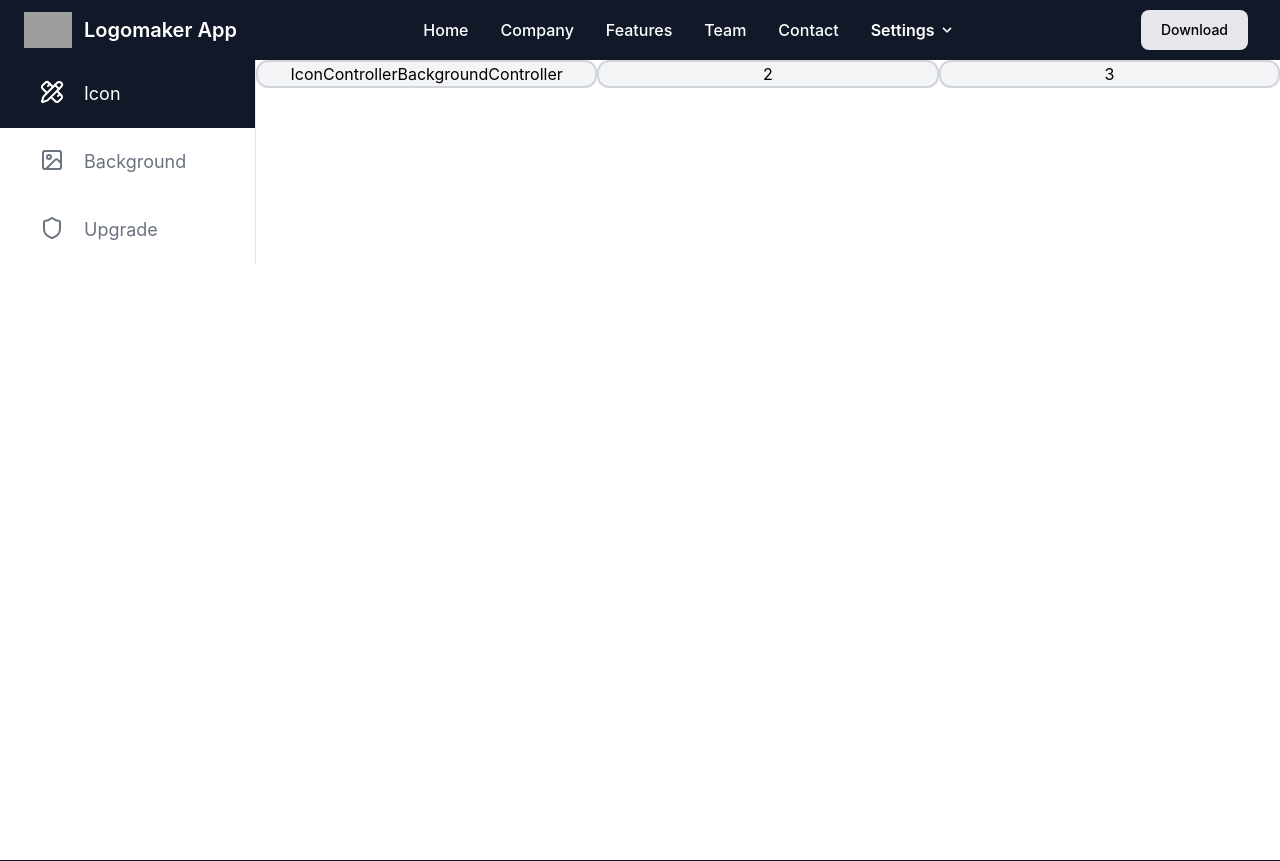
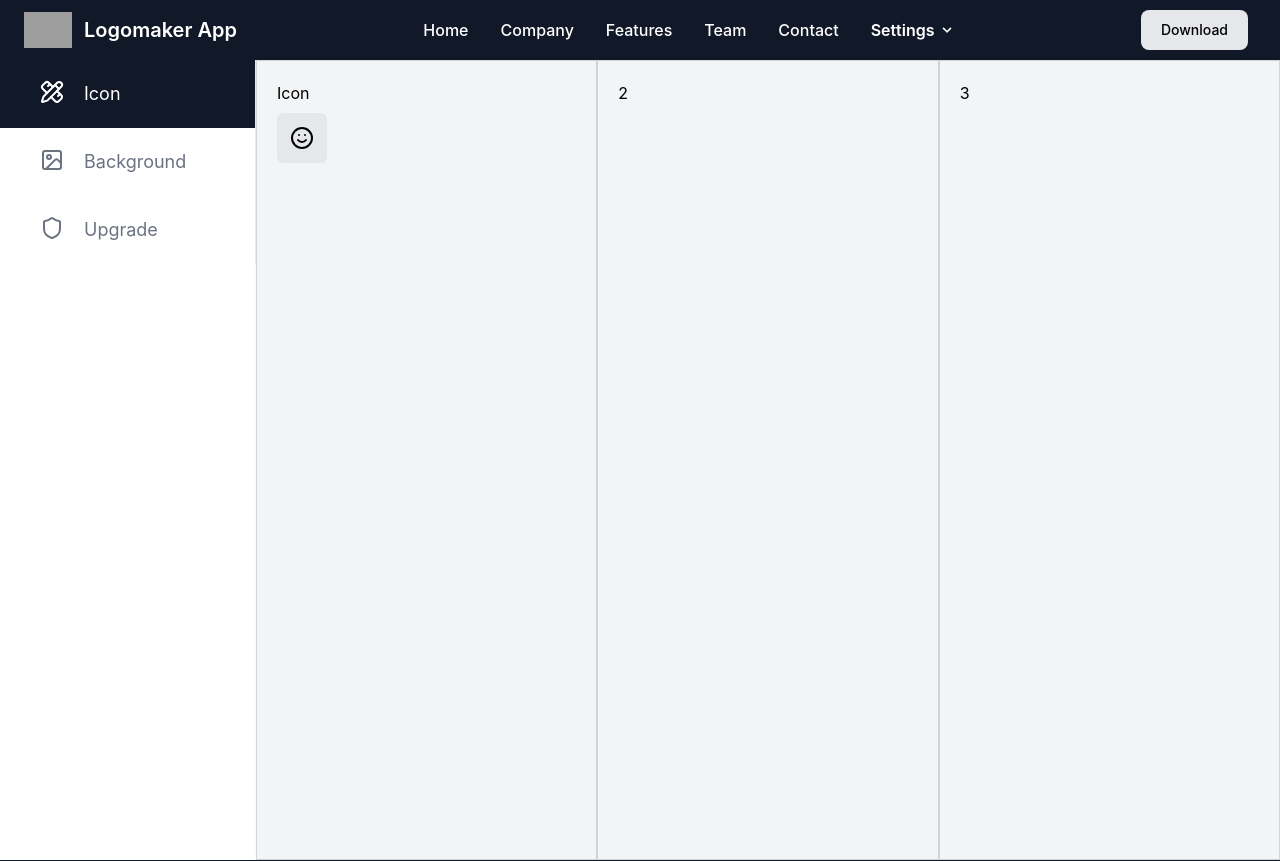
Before and after one commit to code-gritt/LogoMaker-App-React-TaiwindCSS, a React (Vite) app: page / in a window 1280 px wide. Shown: the top 861 px of the page. Built offline with nearby package versions, Linux system fonts and the light colour scheme; grey boxes are pictures that could not be loaded.

Commit message:
added other components

```diff
--- a/package.json
+++ b/package.json
@@ -18,6 +18,7 @@
     "tailwind-merge": "^2.3.0"
   },
   "devDependencies": {
+    "@types/node": "^20.14.8",
     "@types/react": "^18.2.66",
     "@types/react-dom": "^18.2.22",
     "@vitejs/plugin-react": "^4.2.1",
--- a/src/App.jsx
+++ b/src/App.jsx
@@ -1,3 +1,4 @@
+import { useState } from "react";
 import BackgroundController from "./components/BackgroundController";
 import Footer from "./components/Footer";
 import Header from "./components/Header";
@@ -5,23 +6,23 @@ import IconController from "./components/IconController";
 import Sidenav from "./components/Sidenav";
 
 function App() {
+  const [selectedIndex, setSelectedIndex] = useState("");
   return (
     <>
       <Header />
       <div className="h-screen">
-        <div className="w-64 border-r fixed">
-          <Sidenav selectedIndex={(value) => console.log(value)} />
+        <div className="w-64 border-r absolute">
+          <Sidenav selectedIndex={(value) => setSelectedIndex(value)} />
         </div>
 
         <div className="ml-64 grid grid-cols-1 md:grid-cols-2 lg:grid-cols-3">
-          <div className="flex justify-center  border-2 border-gray-300 rounded-xl   bg-gray-100">
-            <IconController />
-            <BackgroundController />
+          <div className="flex p-5 h-screen shadow-sm  border border-gray-300 bg-gray-100">
+            {selectedIndex == 0 ? <IconController /> : <BackgroundController />}
           </div>
-          <div className="flex justify-center  border-2 border-gray-300 rounded-xl  bg-gray-100">
+          <div className="flex p-5 h-screen shadow-sm  border border-gray-300 bg-gray-100">
             2
           </div>
-          <div className="flex justify-center  border-2 border-gray-300 rounded-xl   bg-gray-100">
+          <div className="flex p-5 h-screen shadow-sm  border border-gray-300 bg-gray-100">
             3
           </div>
         </div>
--- a/src/components/Header.jsx
+++ b/src/components/Header.jsx
@@ -20,7 +20,7 @@ const Header = () => {
             <div className="flex items-center lg:order-2">
               <a
                 href="#"
-                className="hover:scale-105 dark:text-white bg-gray-200 text-black transition duration-300 ease-out font-medium rounded-lg text-sm px-4 lg:px-5 py-2 lg:py-2.5 mr-2 dark:hover:bg-gray-700 focus:outline-none dark:focus:ring-gray-800"
+                className="hover:scale-105 text-black bg-gray-200 transition duration-300 ease-out font-medium rounded-lg text-sm px-4 lg:px-5 py-2 lg:py-2.5 mr-2 dark:focus:ring-gray-800"
               >
                 Download
               </a>
@@ -67,7 +67,7 @@ const Header = () => {
                 <li>
                   <a
                     href="#"
-                    className="block py-2 pr-4 pl-3 text-white rounded bg-primary-700 lg:bg-transparent lg:text-primary-700 lg:p-0 dark:text-white"
+                    className="block py-2 hover:scale-105 transition duration-300 ease-out pr-4 pl-3 text-white rounded bg-primary-700 lg:bg-transparent lg:text-primary-700 lg:p-0 dark:text-white"
                     aria-current="page"
                   >
                     Home
@@ -76,7 +76,7 @@ const Header = () => {
                 <li>
                   <a
                     href="#"
-                    className="block py-2 pr-4 pl-3 text-white border-b border-gray-100 hover:bg-gray-50 lg:hover:bg-transparent lg:border-0 lg:hover:text-primary-700 lg:p-0 dark:text-gray-400 lg:dark:hover:text-white dark:hover:bg-gray-700 dark:hover:text-white lg:dark:hover:bg-transparent dark:border-gray-700"
+                    className="block py-2 hover:scale-105 transition duration-300 ease-out pr-4 pl-3 text-white border-b border-gray-100 hover:bg-gray-50 lg:hover:bg-transparent lg:border-0 lg:hover:text-primary-700 lg:p-0 dark:text-gray-400 lg:dark:hover:text-white dark:hover:bg-gray-700 dark:hover:text-white lg:dark:hover:bg-transparent dark:border-gray-700"
                   >
                     Company
                   </a>
@@ -84,7 +84,7 @@ const Header = () => {
                 <li>
                   <a
                     href="#"
-                    className="block py-2 pr-4 pl-3 text-white border-b border-gray-100 hover:bg-gray-50 lg:hover:bg-transparent lg:border-0 lg:hover:text-primary-700 lg:p-0 dark:text-gray-400 lg:dark:hover:text-white dark:hover:bg-gray-700 dark:hover:text-white lg:dark:hover:bg-transparent dark:border-gray-700"
+                    className="block py-2 hover:scale-105 transition duration-300 ease-out pr-4 pl-3 text-white border-b border-gray-100 hover:bg-gray-50 lg:hover:bg-transparent lg:border-0 lg:hover:text-primary-700 lg:p-0 dark:text-gray-400 lg:dark:hover:text-white dark:hover:bg-gray-700 dark:hover:text-white lg:dark:hover:bg-transparent dark:border-gray-700"
                   >
                     Features
                   </a>
@@ -92,7 +92,7 @@ const Header = () => {
                 <li>
                   <a
                     href="#"
-                    className="block py-2 pr-4 pl-3 text-white border-b border-gray-100 hover:bg-gray-50 lg:hover:bg-transparent lg:border-0 lg:hover:text-primary-700 lg:p-0 dark:text-gray-400 lg:dark:hover:text-white dark:hover:bg-gray-700 dark:hover:text-white lg:dark:hover:bg-transparent dark:border-gray-700"
+                    className="block py-2 hover:scale-105 transition duration-300 ease-out pr-4 pl-3 text-white border-b border-gray-100 hover:bg-gray-50 lg:hover:bg-transparent lg:border-0 lg:hover:text-primary-700 lg:p-0 dark:text-gray-400 lg:dark:hover:text-white dark:hover:bg-gray-700 dark:hover:text-white lg:dark:hover:bg-transparent dark:border-gray-700"
                   >
                     Team
                   </a>
@@ -100,7 +100,7 @@ const Header = () => {
                 <li>
                   <a
                     href="#"
-                    className="block py-2 pr-4 pl-3 text-white border-b border-gray-100 hover:bg-gray-50 lg:hover:bg-transparent lg:border-0 lg:hover:text-primary-700 lg:p-0 dark:text-gray-400 lg:dark:hover:text-white dark:hover:bg-gray-700 dark:hover:text-white lg:dark:hover:bg-transparent dark:border-gray-700"
+                    className="block py-2 hover:scale-105 transition duration-300 ease-out pr-4 pl-3 text-white border-b border-gray-100 hover:bg-gray-50 lg:hover:bg-transparent lg:border-0 lg:hover:text-primary-700 lg:p-0 dark:text-gray-400 lg:dark:hover:text-white dark:hover:bg-gray-700 dark:hover:text-white lg:dark:hover:bg-transparent dark:border-gray-700"
                   >
                     Contact
                   </a>
@@ -108,7 +108,7 @@ const Header = () => {
                 <li>
                   <a
                     href="#"
-                    className="block py-2 pr-4 pl-3 text-white border-b border-gray-100 hover:bg-gray-50 lg:hover:bg-transparent lg:border-0 lg:hover:text-primary-700 lg:p-0 dark:text-gray-400 lg:dark:hover:text-white dark:hover:bg-gray-700 dark:hover:text-white lg:dark:hover:bg-transparent dark:border-gray-700"
+                    className="block py-2 hover:scale-105 transition duration-300 ease-out pr-4 pl-3 text-white border-b border-gray-100 hover:bg-gray-50 lg:hover:bg-transparent lg:border-0 lg:hover:text-primary-700 lg:p-0 dark:text-gray-400 lg:dark:hover:text-white dark:hover:bg-gray-700 dark:hover:text-white lg:dark:hover:bg-transparent dark:border-gray-700"
                   >
                     <div className="dropdown inline-block relative">
                       <button className="text-white font-semibold rounded inline-flex items-center">
--- a/src/components/IconController.jsx
+++ b/src/components/IconController.jsx
@@ -1,7 +1,22 @@
+import { Smile } from "lucide-react";
 import React from "react";
 
 const IconController = () => {
-  return <div>IconController</div>;
+  return (
+    <>
+      <div>
+        <div>
+          <label>Icon</label>
+          <div
+            className="p-3 hover:scale-105 cursor-pointer bg-gray-200 rounded-md
+          w-[50px] h-[50px] my-2 flex items-center justify-center"
+          >
+            <Smile />
+          </div>
+        </div>
+      </div>
+    </>
+  );
 };
 
 export default IconController;
--- a/src/components/Sidenav.jsx
+++ b/src/components/Sidenav.jsx
@@ -35,7 +35,7 @@ const Sidenav = ({ selectedIndex }) => {
               }`}
               key={index}
             >
-              <div className="flex justify-start space-around">
+              <div className="flex justify-start hover:scale-105 transition duration-300 ease-out space-around">
                 <name.icon />
                 <p className="ml-5">{name.name}</p>
               </div>
```
Also changed, not shown: tsconfig.json (added, +10 -0 lines), 1 other file (tests, documents, lock files or other folders).
